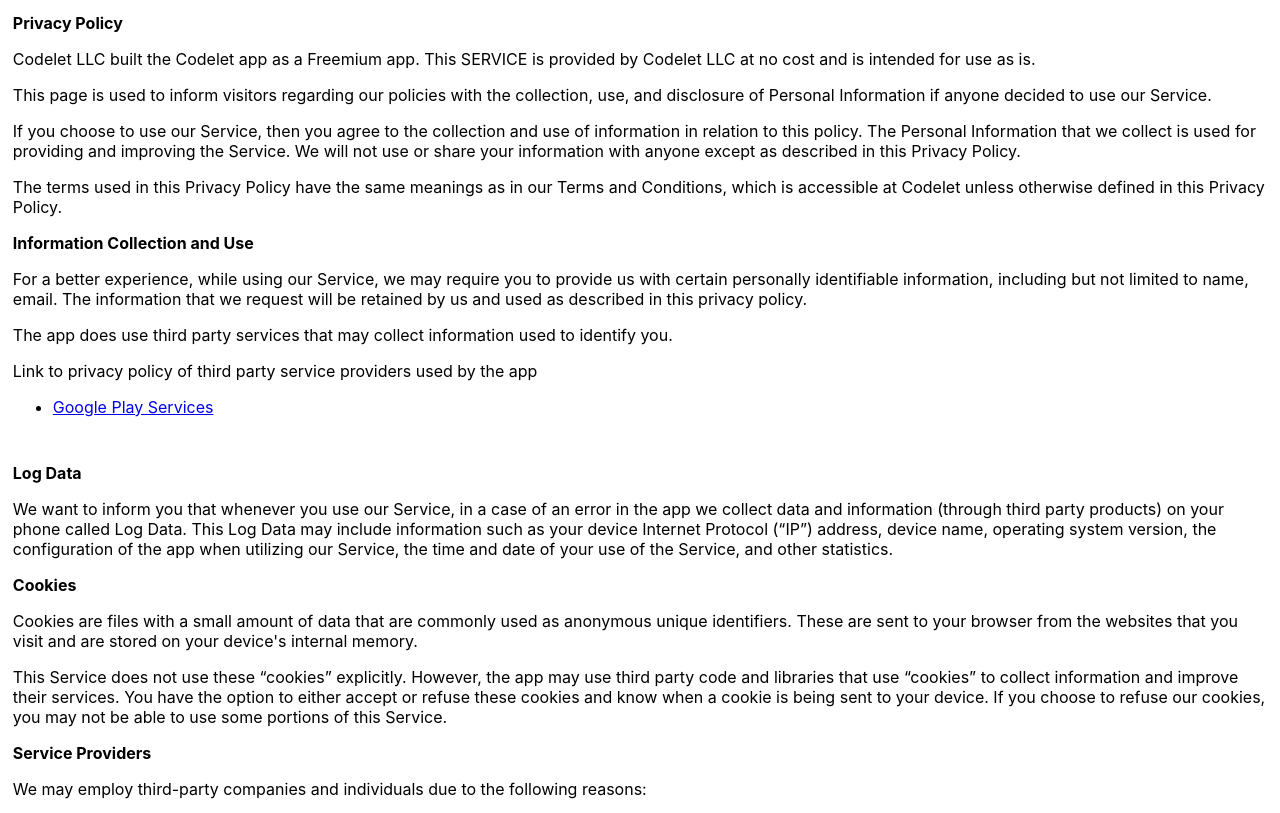
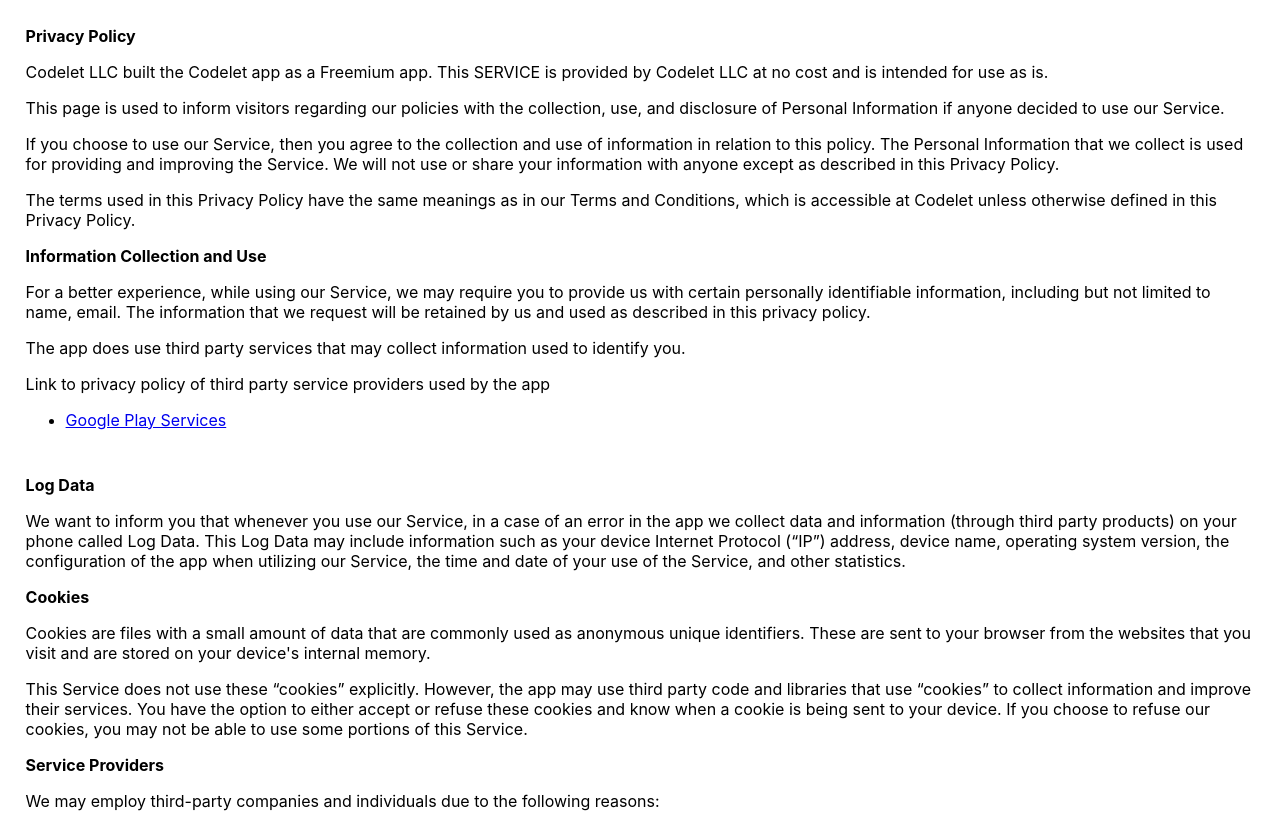
Before and after one commit to CodeletApp/codelet-site, a React (Create React App) app: page /privacy in a window 1280 px wide. Shown: the top 813 px of the page. Built offline with nearby package versions, Linux system fonts and the light colour scheme; a web font is replaced by a local one.

Commit message:
Increased terms and privacy margin

```diff
--- a/src/App.scss
+++ b/src/App.scss
@@ -447,7 +447,7 @@ li {
 }
 
 .termsAndPrivacyBody {
-  margin: 1%;
+  margin: 2%;
 }
 
 @import url("https://fonts.googleapis.com/css2?family=Montserrat&family=Muli:wght@600&display=swap");
```
